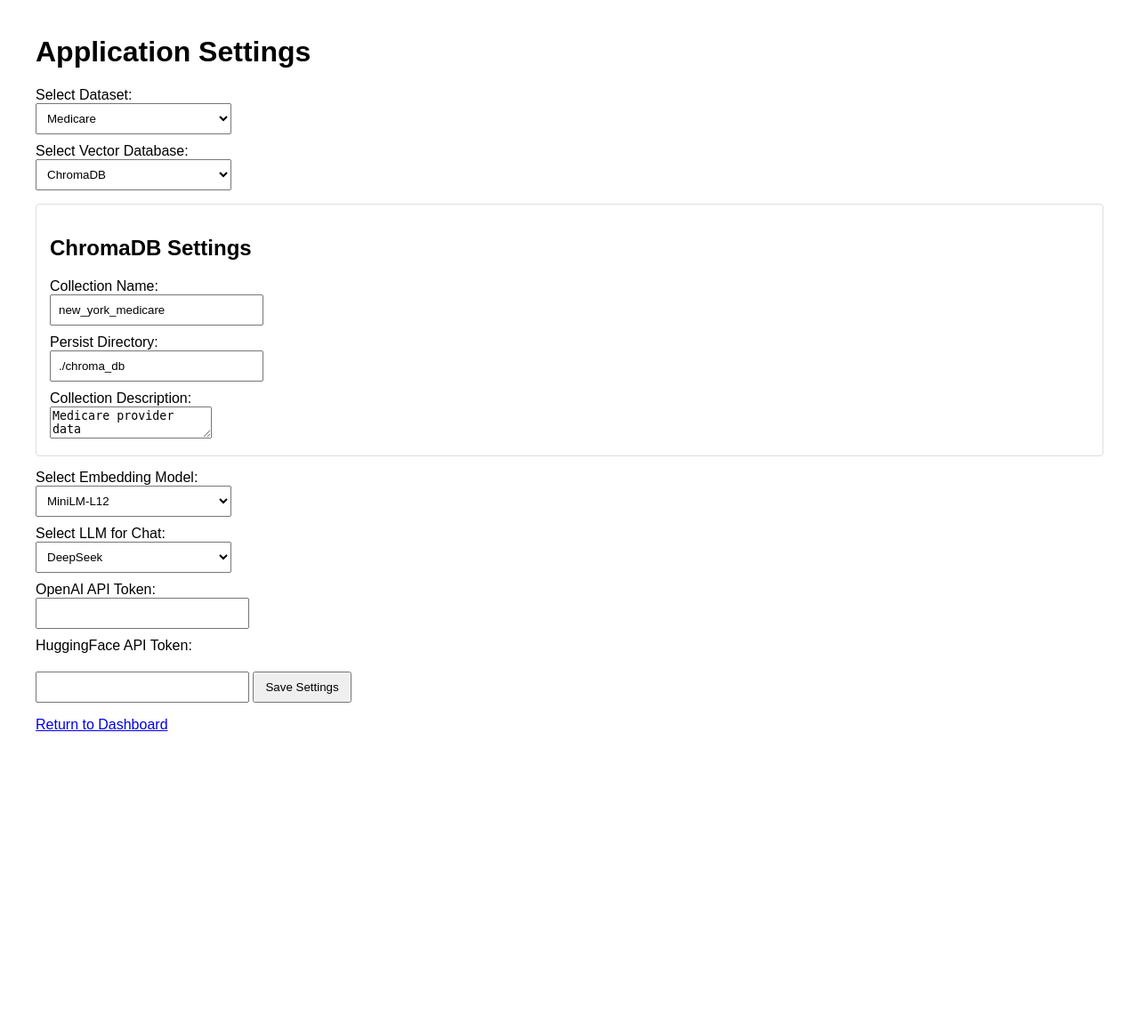
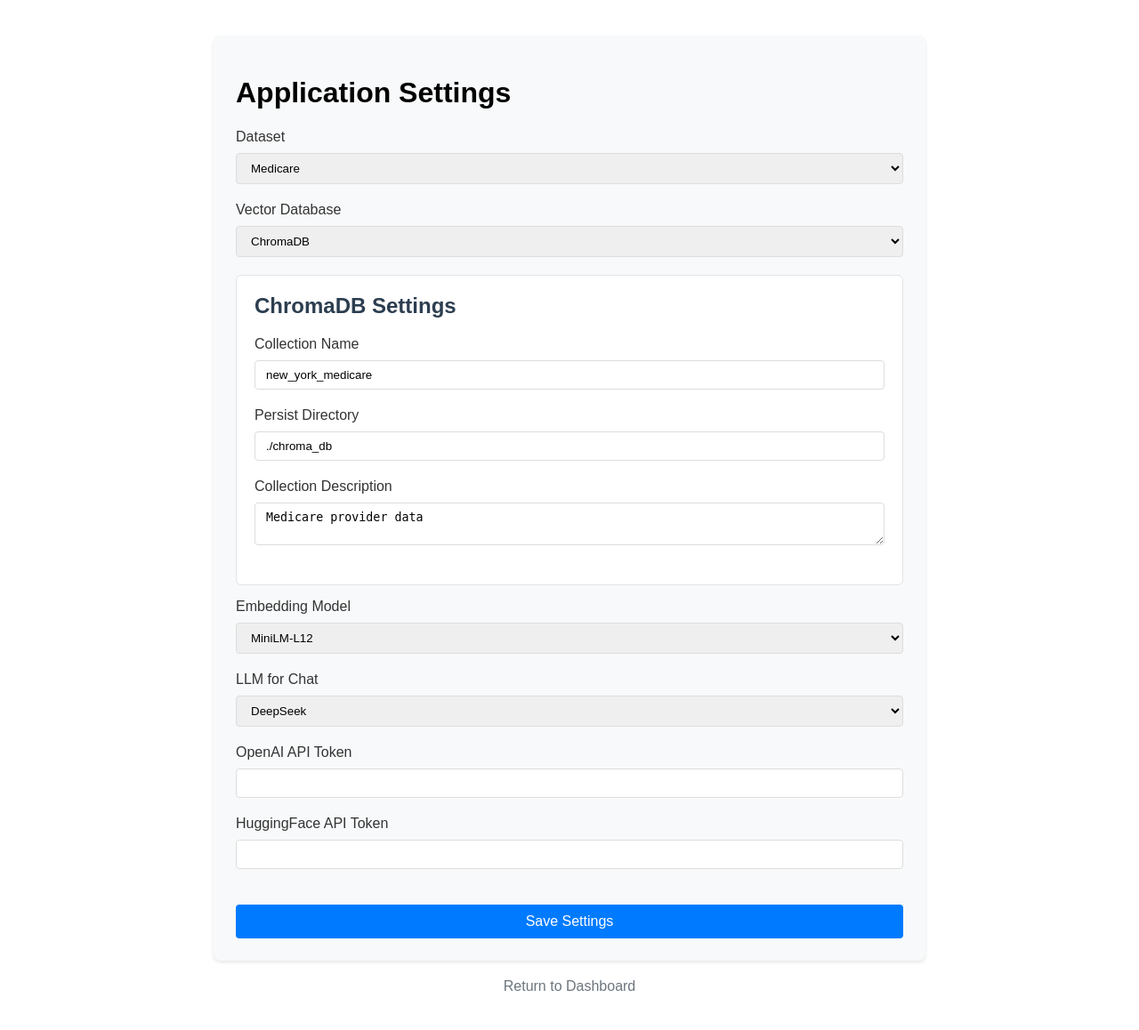
Before and after one commit to umarhunter/vdba, a Flask app: page /settings in a window 1280 px wide. Shown: the whole page at 89% size. Before the commit the page ends 822 px from the top, so only its background shows below. Run offline with Flask 3, Linux system fonts and the light colour scheme.

Commit message:
refactor: cleaned up settings.html to be more aesthetically pleasing

```diff
--- a/app/templates/settings.html
+++ b/app/templates/settings.html
@@ -4,114 +4,172 @@
     <meta charset="utf-8">
     <title>Application Settings</title>
     <style>
-      body { font-family: Arial, sans-serif; margin: 40px; }
-      label { display: block; margin-top: 10px; }
-      select, input[type="text"] { padding: 8px; width: 220px; }
-      button { padding: 8px 12px; margin-top: 20px; }
-      .hidden {
-          display: none;
+      body {
+        font-family: Arial, sans-serif;
+        max-width: 800px;
+        margin: 40px auto;
+        padding: 0 20px;
+      }
+      .settings-container {
+        background: #f8f9fa;
+        padding: 25px;
+        border-radius: 8px;
+        box-shadow: 0 2px 4px rgba(0,0,0,0.1);
+      }
+      .form-group {
+        margin-bottom: 20px;
+      }
+      label {
+        display: block;
+        margin-bottom: 5px;
+        font-weight: 500;
+        color: #333;
+      }
+      select, input[type="text"], input[type="password"], textarea {
+        width: 100%;
+        padding: 8px 12px;
+        border: 1px solid #ddd;
+        border-radius: 4px;
+        margin-top: 4px;
+        box-sizing: border-box;
       }
       .db-settings {
         display: none;
-      padding: 15px;
+        padding: 20px;
         margin: 15px 0;
-      border: 1px solid #ddd;
-      border-radius: 4px;
+        background: white;
+        border: 1px solid #e1e4e8;
+        border-radius: 6px;
       }
       .db-settings.active {
         display: block;
       }
+      h2 {
+        color: #2c3e50;
+        margin-top: 0;
+        font-size: 1.5em;
+      }
+      button {
+        background-color: #007bff;
+        color: white;
+        padding: 10px 20px;
+        border: none;
+        border-radius: 4px;
+        cursor: pointer;
+        font-size: 16px;
+        width: 100%;
+        margin-top: 20px;
+      }
+      button:hover {
+        background-color: #0056b3;
+      }
+      .back-link {
+        display: block;
+        margin-top: 20px;
+        text-align: center;
+        color: #6c757d;
+        text-decoration: none;
+      }
+      .back-link:hover {
+        color: #343a40;
+      }
     </style>
   </head>
-
   <body>
+    <div class="settings-container">
       <h1>Application Settings</h1>
       <form method="post">
-      <label for="dataset">Select Dataset:</label>
+        <div class="form-group">
+          <label for="dataset">Dataset</label>
           <select id="dataset" name="dataset">
             <option value="Medicare" {% if config.dataset == 'Medicare' %}selected{% endif %}>Medicare</option>
-        <!-- Additional dataset options can be added here -->
           </select>
+        </div>
 
-      <label for="vector_db">Select Vector Database:</label>
+        <div class="form-group">
+          <label for="vector_db">Vector Database</label>
           <select id="vector_db" name="vector_db" onchange="toggleDbSettings()">
             <option value="ChromaDB" {% if config.vector_db == 'ChromaDB' %}selected{% endif %}>ChromaDB</option>
             <option value="PineconeDB" {% if config.vector_db == 'PineconeDB' %}selected{% endif %}>PineconeDB</option>
             <option value="PGVector" {% if config.vector_db == 'PGVector' %}selected{% endif %}>PGVector</option>
           </select>
+        </div>
 
-
-     <!-- Database specific settings -->
         <div id="chromadb-settings" class="db-settings {% if config.vector_db == 'ChromaDB' %}active{% endif %}">
           <h2>ChromaDB Settings</h2>
-        <label for="chroma_collection_name">Collection Name:</label>
-        <input type="text" id="chroma_collection_name" name="chroma_collection_name"
-               value="{{ config.chroma_settings.collection_name }}">
-
-        <label for="chroma_persist_dir">Persist Directory:</label>
-        <input type="text" id="chroma_persist_dir" name="chroma_persist_dir"
-               value="{{ config.chroma_settings.persist_directory }}">
-
-        <label for="chroma_description">Collection Description:</label>
+          <div class="form-group">
+            <label for="chroma_collection_name">Collection Name</label>
+            <input type="text" id="chroma_collection_name" name="chroma_collection_name" value="{{ config.chroma_settings.collection_name }}">
+          </div>
+          <div class="form-group">
+            <label for="chroma_persist_dir">Persist Directory</label>
+            <input type="text" id="chroma_persist_dir" name="chroma_persist_dir" value="{{ config.chroma_settings.persist_directory }}">
+          </div>
+          <div class="form-group">
+            <label for="chroma_description">Collection Description</label>
             <textarea id="chroma_description" name="chroma_description">{{ config.chroma_settings.collection_metadata.description }}</textarea>
+          </div>
         </div>
 
         <div id="pineconedb-settings" class="db-settings {% if config.vector_db == 'PineconeDB' %}active{% endif %}">
           <h2>Pinecone Settings</h2>
-        <label for="pinecone_api_key">Pinecone API Key:</label>
-        <input type="password" id="pinecone_api_key" name="pinecone_api_key"
-               value="{{ config.pinecone_settings.api_key }}">
-
-        <label for="pinecone_index">Index Name:</label>
-        <input type="text" id="pinecone_index" name="pinecone_index"
-               value="{{ config.pinecone_settings.index_name }}">
+          <div class="form-group">
+            <label for="pinecone_api_key">API Key</label>
+            <input type="password" id="pinecone_api_key" name="pinecone_api_key" value="{{ config.pinecone_settings.api_key }}">
+          </div>
+          <div class="form-group">
+            <label for="pinecone_index">Index Name</label>
+            <input type="text" id="pinecone_index" name="pinecone_index" value="{{ config.pinecone_settings.index_name }}">
+          </div>
         </div>
 
-      <div id="pgvector-settings" class="db-settings {% if config.vector_db == 'PGVector' %}active{% endif %}">
-        <h2>PGVector Settings</h2>
-        <!-- Add PGVector specific fields here -->
-      </div>
-      <label for="embedding_model">Select Embedding Model:</label>
+        <div class="form-group">
+          <label for="embedding_model">Embedding Model</label>
           <select id="embedding_model" name="embedding_model">
             <option value="all-MiniLM-L12-v2" {% if config.embedding_model == 'all-MiniLM-L12-v2' %}selected{% endif %}>MiniLM-L12</option>
             <option value="all-MiniLM-L6-v2" {% if config.embedding_model == 'all-MiniLM-L6-v2' %}selected{% endif %}>MiniLM-L6-v2</option>
             <option value="all-mpnet-base-v2" {% if config.embedding_model == 'all-mpnet-base-v2' %}selected{% endif %}>mpnet-base</option>
             <option value="bge-large-en-v1.5" {% if config.embedding_model == 'bge-large-en-v1.5' %}selected{% endif %}>bge-large-en-v1.5</option>
           </select>
+        </div>
 
-      <label for="llm">Select LLM for Chat:</label>
+        <div class="form-group">
+          <label for="llm">LLM for Chat</label>
           <select id="llm" name="llm">
             <option value="DeepSeek" {% if config.llm == 'DeepSeek' %}selected{% endif %}>DeepSeek</option>
             <option value="Llama2" {% if config.llm == 'Llama2' %}selected{% endif %}>Llama2</option>
             <option value="OpenAI" {% if config.llm == 'OpenAI' %}selected{% endif %}>OpenAI</option>
           </select>
+        </div>
 
-      <label for="openai_api_token">OpenAI API Token:</label>
-      <input type="text" id="openai_api_token" name="openai_api_token" value="{{ config.openai_api_token if config.openai_api_token is defined else '' }}">
+        <div class="form-group">
+          <label for="openai_api_token">OpenAI API Token</label>
+          <input type="password" id="openai_api_token" name="openai_api_token" value="{{ config.openai_api_token }}">
+        </div>
 
-      <label for="huggingface_api_token">HuggingFace API Token:</label>
-      <input type="text" id="huggingface_api_token" name="huggingface_api_token" value="{{ config.huggingface_api_token if config.huggingface_api_token is defined else '' }}">
+        <div class="form-group">
+          <label for="huggingface_api_token">HuggingFace API Token</label>
+          <input type="password" id="huggingface_api_token" name="huggingface_api_token" value="{{ config.huggingface_api_token }}">
+        </div>
 
         <button type="submit">Save Settings</button>
       </form>
+    </div>
+
+    <a href="{{ url_for('main.dashboard') }}" class="back-link">Return to Dashboard</a>
+
     <script>
       function toggleDbSettings() {
-        // Hide all database settings
         document.querySelectorAll('.db-settings').forEach(el => {
           el.classList.remove('active');
         });
-
-        // Show selected database settings
         const selectedDb = document.getElementById('vector_db').value.toLowerCase();
         const settingsDiv = document.getElementById(selectedDb + '-settings');
         if (settingsDiv) {
           settingsDiv.classList.add('active');
         }
       }
-
-      // Initialize on page load
       document.addEventListener('DOMContentLoaded', toggleDbSettings);
     </script>
-    <p><a href="{{ url_for('main.dashboard') }}">Return to Dashboard</a></p>
   </body>
 </html>
```
Lines whose indentation alone changed are shown as unchanged.
